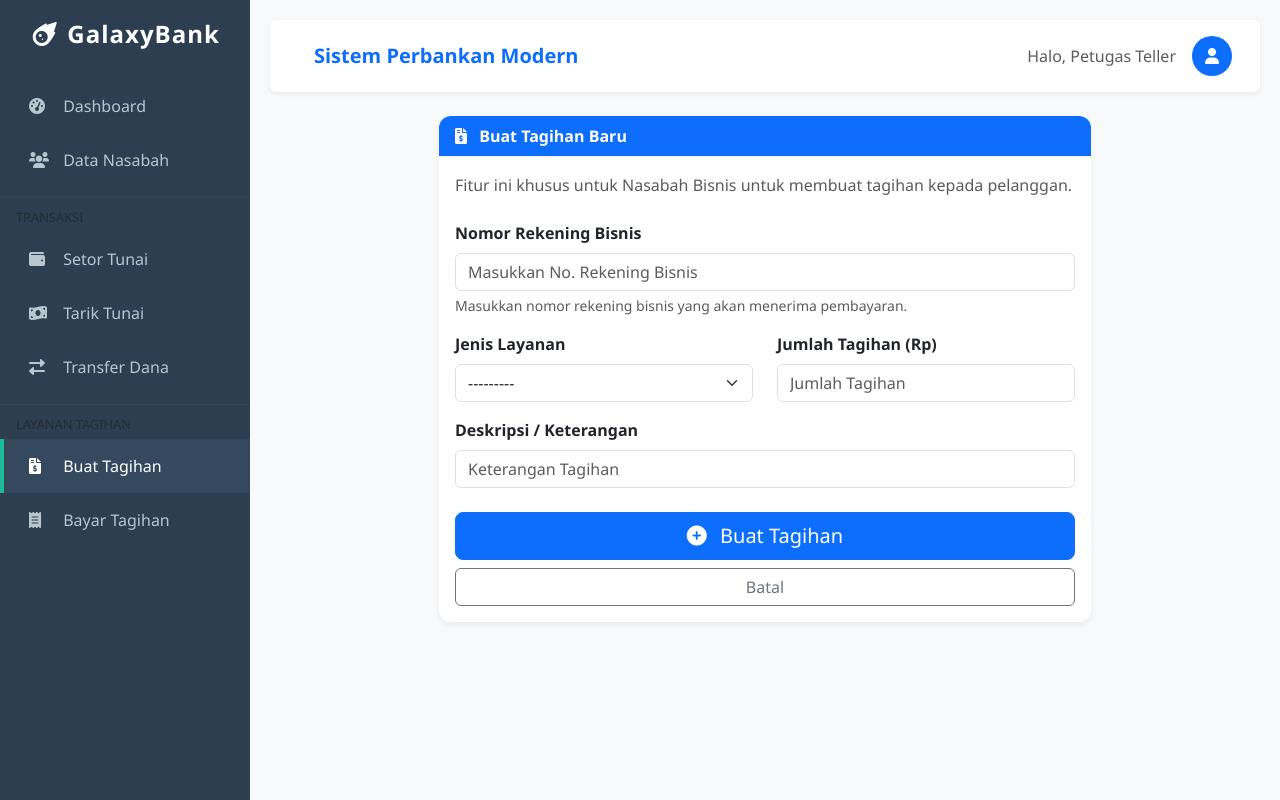
After one commit to gabrielsawori/GatoScript, a Django app: page /tagihan/buat/ in a window 1280 px wide. The commit adds this page. Run offline with Django 5.2, Linux system fonts and the light colour scheme.

Commit message:
Upgrade banking simulator with modern UI and bill payments

```diff
--- a/banking/forms.py
+++ b/banking/forms.py
@@ -1,7 +1,14 @@
 from django import forms
-from .models import Nasabah
+from .models import Nasabah, Tagihan
 
 class NasabahForm(forms.ModelForm):
+    # Field tambahan untuk memilih tipe akun saat pendaftaran nasabah baru
+    TIPE_AKUN = (
+        ('PRIBADI', 'Rekening Pribadi'),
+        ('BISNIS', 'Rekening Bisnis'),
+    )
+    tipe_akun = forms.ChoiceField(choices=TIPE_AKUN, widget=forms.Select(attrs={'class': 'form-select'}))
+
     class Meta:
         model = Nasabah
         fields = ['nama_lengkap', 'nik', 'alamat', 'no_telepon']
@@ -11,3 +18,31 @@ class NasabahForm(forms.ModelForm):
             'alamat': forms.Textarea(attrs={'class': 'form-control', 'rows': 3, 'placeholder': 'Alamat Lengkap'}),
             'no_telepon': forms.TextInput(attrs={'class': 'form-control', 'placeholder': 'No. Telepon'}),
         }
+
+class TagihanForm(forms.ModelForm):
+    no_rekening_bisnis = forms.CharField(
+        max_length=20,
+        label="No. Rekening Bisnis (Pembuat)",
+        widget=forms.TextInput(attrs={'class': 'form-control', 'placeholder': 'Masukkan No. Rekening Bisnis'})
+    )
+
+    class Meta:
+        model = Tagihan
+        fields = ['jenis_layanan', 'jumlah', 'deskripsi']
+        widgets = {
+            'jenis_layanan': forms.Select(attrs={'class': 'form-select'}),
+            'jumlah': forms.NumberInput(attrs={'class': 'form-control', 'placeholder': 'Jumlah Tagihan'}),
+            'deskripsi': forms.TextInput(attrs={'class': 'form-control', 'placeholder': 'Keterangan Tagihan'}),
+        }
+
+class BayarTagihanForm(forms.Form):
+    nomor_tagihan = forms.CharField(
+        max_length=30,
+        label="Nomor Tagihan",
+        widget=forms.TextInput(attrs={'class': 'form-control', 'placeholder': 'Contoh: INV...'})
+    )
+    no_rekening_pembayar = forms.CharField(
+        max_length=20,
+        label="No. Rekening Pembayar",
+        widget=forms.TextInput(attrs={'class': 'form-control', 'placeholder': 'Masukkan No. Rekening Anda'})
+    )
--- a/banking/templates/banking/base.html
+++ b/banking/templates/banking/base.html
@@ -101,6 +101,14 @@
         <a href="{% url 'transfer' %}" class="{% if 'transfer' in request.path %}active{% endif %}">
             <i class="fas fa-exchange-alt"></i> Transfer Dana
         </a>
+        <hr style="border-color: #ffffff30; margin: 10px 0;">
+        <div class="px-3 text-uppercase text-muted" style="font-size: 0.8rem; margin-bottom: 5px;">Layanan Tagihan</div>
+        <a href="{% url 'buat_tagihan' %}" class="{% if 'tagihan/buat' in request.path %}active{% endif %}">
+            <i class="fas fa-file-invoice-dollar"></i> Buat Tagihan
+        </a>
+        <a href="{% url 'bayar_tagihan' %}" class="{% if 'tagihan/bayar' in request.path %}active{% endif %}">
+            <i class="fas fa-receipt"></i> Bayar Tagihan
+        </a>
     </div>
 
     <div class="content">
--- /dev/null
+++ b/banking/templates/banking/buat_tagihan.html
@@ -0,0 +1,51 @@
+{% extends 'banking/base.html' %}
+
+{% block title %}Buat Tagihan Baru{% endblock %}
+
+{% block content %}
+<div class="row justify-content-center">
+    <div class="col-md-8">
+        <div class="card">
+            <div class="card-header bg-primary text-white">
+                <i class="fas fa-file-invoice-dollar me-2"></i> Buat Tagihan Baru
+            </div>
+            <div class="card-body">
+                <p class="text-muted mb-4">Fitur ini khusus untuk Nasabah Bisnis untuk membuat tagihan kepada pelanggan.</p>
+
+                <form method="POST">
+                    {% csrf_token %}
+
+                    <div class="mb-3">
+                        <label class="form-label fw-bold">Nomor Rekening Bisnis</label>
+                        {{ form.no_rekening_bisnis }}
+                        <div class="form-text">Masukkan nomor rekening bisnis yang akan menerima pembayaran.</div>
+                    </div>
+
+                    <div class="row">
+                        <div class="col-md-6 mb-3">
+                            <label class="form-label fw-bold">Jenis Layanan</label>
+                            {{ form.jenis_layanan }}
+                        </div>
+                        <div class="col-md-6 mb-3">
+                            <label class="form-label fw-bold">Jumlah Tagihan (Rp)</label>
+                            {{ form.jumlah }}
+                        </div>
+                    </div>
+
+                    <div class="mb-4">
+                        <label class="form-label fw-bold">Deskripsi / Keterangan</label>
+                        {{ form.deskripsi }}
+                    </div>
+
+                    <div class="d-grid gap-2">
+                        <button type="submit" class="btn btn-primary btn-lg">
+                            <i class="fas fa-plus-circle me-2"></i> Buat Tagihan
+                        </button>
+                        <a href="{% url 'dashboard' %}" class="btn btn-outline-secondary">Batal</a>
+                    </div>
+                </form>
+            </div>
+        </div>
+    </div>
+</div>
+{% endblock %}
--- a/banking/urls.py
+++ b/banking/urls.py
@@ -9,4 +9,6 @@ urlpatterns = [
     path('nasabah/', views.nasabah_list, name='nasabah_list'),
     path('nasabah/tambah/', views.tambah_nasabah, name='tambah_nasabah'),
     path('rekening/<str:no_rekening>/', views.rekening_detail, name='rekening_detail'),
+    path('tagihan/buat/', views.buat_tagihan, name='buat_tagihan'),
+    path('tagihan/bayar/', views.bayar_tagihan, name='bayar_tagihan'),
 ]
--- a/banking/views.py
+++ b/banking/views.py
@@ -2,22 +2,18 @@ from django.shortcuts import render, redirect, get_object_or_404
 from django.contrib import messages
 from django.db import transaction
 from django.db.models import Sum
-from .models import Nasabah, Rekening, Transaksi
-from .forms import NasabahForm
+from .models import Nasabah, Rekening, Transaksi, Tagihan
+from .forms import NasabahForm, TagihanForm, BayarTagihanForm
 from decimal import Decimal, InvalidOperation
+from django.utils import timezone
 
-# Safety threshold to prevent Decimal Overflow/InvalidOperation in SQLite
-# Accounts with saldo or transactions > this value will be excluded from stats
+# Safety threshold
 SAFE_DECIMAL_LIMIT = Decimal('1e14')
 
 def dashboard(request):
     total_nasabah = Nasabah.objects.count()
     total_rekening = Rekening.objects.count()
-
-    # Filter saldo to avoid InvalidOperation on huge numbers/Inf
     total_saldo = Rekening.objects.filter(saldo__lt=SAFE_DECIMAL_LIMIT).aggregate(Sum('saldo'))['saldo__sum'] or 0
-
-    # Filter transactions to avoid displaying corrupted data
     recent_transactions = Transaksi.objects.filter(nominal__lt=SAFE_DECIMAL_LIMIT).order_by('-waktu')[:5]
 
     context = {
@@ -32,69 +28,38 @@ def setor_tunai(request):
     if request.method == 'POST':
         no_rekening = request.POST.get('no_rekening')
         nominal = request.POST.get('nominal')
-
         try:
             nominal_dec = Decimal(nominal)
-            if nominal_dec <= 0:
-                raise ValueError("Nominal harus positif")
-
+            if nominal_dec <= 0: raise ValueError("Nominal harus positif")
             with transaction.atomic():
-                # Lock row for update to prevent race conditions
                 rekening = Rekening.objects.select_for_update().get(no_rekening=no_rekening)
-
                 rekening.saldo += nominal_dec
                 rekening.save()
-
-                Transaksi.objects.create(
-                    rekening=rekening,
-                    jenis='SETOR',
-                    nominal=nominal_dec,
-                    keterangan='Setoran via Loket Web'
-                )
-
+                Transaksi.objects.create(rekening=rekening, jenis='SETOR', nominal=nominal_dec, keterangan='Setoran via Loket Web')
             messages.success(request, f"Sukses! Saldo {rekening.nasabah.nama_lengkap} bertambah Rp {nominal_dec:,.2f}")
             return redirect('dashboard')
-
-        except Rekening.DoesNotExist:
-            messages.error(request, "Nomor Rekening tidak ditemukan!")
-        except (ValueError, InvalidOperation):
-            messages.error(request, "Nominal harus angka positif!")
-
+        except Rekening.DoesNotExist: messages.error(request, "Nomor Rekening tidak ditemukan!")
+        except (ValueError, InvalidOperation): messages.error(request, "Nominal harus angka positif!")
     return render(request, 'banking/setor.html')
 
 def tarik_tunai(request):
     if request.method == 'POST':
         no_rekening = request.POST.get('no_rekening')
         nominal = request.POST.get('nominal')
-
         try:
             nominal_dec = Decimal(nominal)
-            if nominal_dec <= 0:
-                raise ValueError("Nominal harus positif")
-
+            if nominal_dec <= 0: raise ValueError("Nominal harus positif")
             with transaction.atomic():
                 rekening = Rekening.objects.select_for_update().get(no_rekening=no_rekening)
-
                 if rekening.saldo >= nominal_dec:
                     rekening.saldo -= nominal_dec
                     rekening.save()
-
-                    Transaksi.objects.create(
-                        rekening=rekening,
-                        jenis='TARIK',
-                        nominal=nominal_dec,
-                        keterangan='Penarikan via Loket Web'
-                    )
+                    Transaksi.objects.create(rekening=rekening, jenis='TARIK', nominal=nominal_dec, keterangan='Penarikan via Loket Web')
                     messages.success(request, f"Sukses! Penarikan Rp {nominal_dec:,.2f} dari {rekening.nasabah.nama_lengkap} berhasil.")
                     return redirect('dashboard')
-                else:
-                    messages.error(request, "Saldo tidak mencukupi!")
-
-        except Rekening.DoesNotExist:
-            messages.error(request, "Nomor Rekening tidak ditemukan!")
-        except (ValueError, InvalidOperation):
-            messages.error(request, "Nominal harus angka positif!")
-
+                else: messages.error(request, "Saldo tidak mencukupi!")
+        except Rekening.DoesNotExist: messages.error(request, "Nomor Rekening tidak ditemukan!")
+        except (ValueError, InvalidOperation): messages.error(request, "Nominal harus angka positif!")
     return render(request, 'banking/tarik.html')
 
 def transfer(request):
@@ -102,58 +67,27 @@ def transfer(request):
         rek_asal = request.POST.get('rek_asal')
         rek_tujuan = request.POST.get('rek_tujuan')
         nominal = request.POST.get('nominal')
-
         try:
             if rek_asal == rek_tujuan:
                 messages.error(request, "Tidak bisa transfer ke rekening sendiri!")
                 return render(request, 'banking/transfer.html')
-
             nominal_dec = Decimal(nominal)
-            if nominal_dec <= 0:
-                raise ValueError("Nominal harus positif")
-
+            if nominal_dec <= 0: raise ValueError("Nominal harus positif")
             with transaction.atomic():
-                # Lock both rows. Order by ID to prevent deadlocks is good practice,
-                # but here we fetch individually.
-                # Ideally: fetch both using __in and order_by id.
-                # But for simplicity in this simulator:
                 pengirim = Rekening.objects.select_for_update().get(no_rekening=rek_asal)
-                # We fetch penerima inside atomic too.
                 penerima = Rekening.objects.select_for_update().get(no_rekening=rek_tujuan)
-
                 if pengirim.saldo >= nominal_dec:
                     pengirim.saldo -= nominal_dec
                     pengirim.save()
-
                     penerima.saldo += nominal_dec
                     penerima.save()
-
-                    # Catat untuk pengirim
-                    Transaksi.objects.create(
-                        rekening=pengirim,
-                        jenis='TRANSFER',
-                        nominal=nominal_dec,
-                        keterangan=f'Transfer ke {penerima.nasabah.nama_lengkap} ({rek_tujuan})'
-                    )
-
-                    # Catat untuk penerima
-                    Transaksi.objects.create(
-                        rekening=penerima,
-                        jenis='TRANSFER',
-                        nominal=nominal_dec,
-                        keterangan=f'Transfer masuk dari {pengirim.nasabah.nama_lengkap} ({rek_asal})'
-                    )
-
+                    Transaksi.objects.create(rekening=pengirim, jenis='TRANSFER', nominal=nominal_dec, keterangan=f'Transfer ke {penerima.nasabah.nama_lengkap} ({rek_tujuan})')
+                    Transaksi.objects.create(rekening=penerima, jenis='TRANSFER', nominal=nominal_dec, keterangan=f'Transfer masuk dari {pengirim.nasabah.nama_lengkap} ({rek_asal})')
                     messages.success(request, "Transfer Berhasil!")
                     return redirect('dashboard')
-                else:
-                    messages.error(request, "Saldo pengirim tidak mencukupi!")
-
-        except Rekening.DoesNotExist:
-            messages.error(request, "Salah satu Nomor Rekening tidak ditemukan!")
-        except (ValueError, InvalidOperation):
-            messages.error(request, "Nominal harus angka positif!")
-
+                else: messages.error(request, "Saldo pengirim tidak mencukupi!")
+        except Rekening.DoesNotExist: messages.error(request, "Salah satu Nomor Rekening tidak ditemukan!")
+        except (ValueError, InvalidOperation): messages.error(request, "Nominal harus angka positif!")
     return render(request, 'banking/transfer.html')
 
 def nasabah_list(request):
@@ -165,9 +99,10 @@ def tambah_nasabah(request):
         form = NasabahForm(request.POST)
         if form.is_valid():
             nasabah = form.save()
-            # Auto create rekening default
-            Rekening.objects.create(nasabah=nasabah, jenis='SILVER', saldo=0)
-            messages.success(request, f"Nasabah {nasabah.nama_lengkap} berhasil ditambahkan! Rekening otomatis dibuat.")
+            tipe_akun = form.cleaned_data.get('tipe_akun', 'PRIBADI') # Handle if not present, though form should have it
+            # Auto create rekening based on selection
+            Rekening.objects.create(nasabah=nasabah, jenis='SILVER', tipe=tipe_akun, saldo=0)
+            messages.success(request, f"Nasabah {nasabah.nama_lengkap} ({tipe_akun}) berhasil ditambahkan!")
             return redirect('nasabah_list')
     else:
         form = NasabahForm()
@@ -175,6 +110,91 @@ def tambah_nasabah(request):
 
 def rekening_detail(request, no_rekening):
     rekening = get_object_or_404(Rekening, no_rekening=no_rekening)
-    # Filter transactions for detail view as well
     riwayat = Transaksi.objects.filter(rekening=rekening, nominal__lt=SAFE_DECIMAL_LIMIT).order_by('-waktu')
     return render(request, 'banking/rekening_detail.html', {'rekening': rekening, 'riwayat': riwayat})
+
+# --- FITUR BARU: TAGIHAN ---
+
+def buat_tagihan(request):
+    if request.method == 'POST':
+        form = TagihanForm(request.POST)
+        if form.is_valid():
+            no_rek_bisnis = form.cleaned_data['no_rekening_bisnis']
+            try:
+                rek_bisnis = Rekening.objects.get(no_rekening=no_rek_bisnis)
+                if rek_bisnis.tipe != 'BISNIS':
+                    messages.error(request, "Hanya Rekening BISNIS yang bisa membuat tagihan!")
+                    return render(request, 'banking/buat_tagihan.html', {'form': form})
+
+                tagihan = form.save(commit=False)
+                tagihan.pembuat = rek_bisnis
+                tagihan.save()
+                messages.success(request, f"Tagihan Berhasil Dibuat! Nomor Tagihan: {tagihan.nomor_tagihan}")
+                return redirect('buat_tagihan')
+            except Rekening.DoesNotExist:
+                messages.error(request, "Nomor Rekening Bisnis tidak ditemukan!")
+    else:
+        form = TagihanForm()
+    return render(request, 'banking/buat_tagihan.html', {'form': form})
+
+def bayar_tagihan(request):
+    if request.method == 'POST':
+        form = BayarTagihanForm(request.POST)
+        if form.is_valid():
+            nomor_tagihan = form.cleaned_data['nomor_tagihan']
+            no_rek_pembayar = form.cleaned_data['no_rekening_pembayar']
+
+            try:
+                tagihan = Tagihan.objects.get(nomor_tagihan=nomor_tagihan)
+                if tagihan.status == 'LUNAS':
+                    messages.warning(request, "Tagihan ini sudah lunas!")
+                    return redirect('bayar_tagihan')
+
+                with transaction.atomic():
+                    pembayar = Rekening.objects.select_for_update().get(no_rekening=no_rek_pembayar)
+                    pembuat = Rekening.objects.select_for_update().get(pk=tagihan.pembuat.pk) # Lock pembuat juga
+
+                    if pembayar.saldo >= tagihan.jumlah:
+                        # Transfer Logic
+                        pembayar.saldo -= tagihan.jumlah
+                        pembayar.save()
+
+                        pembuat.saldo += tagihan.jumlah
+                        pembuat.save()
+
+                        # Update Tagihan
+                        tagihan.status = 'LUNAS'
+                        tagihan.pembayar = pembayar
+                        tagihan.waktu_dibayar = timezone.now()
+                        tagihan.save()
+
+                        # Catat Transaksi
+                        Transaksi.objects.create(
+                            rekening=pembayar,
+                            jenis='BAYAR',
+                            nominal=tagihan.jumlah,
+                            keterangan=f'Bayar Tagihan {tagihan.nomor_tagihan} ({tagihan.jenis_layanan})'
+                        )
+                        # Catat transaksi masuk buat bisnis
+                        Transaksi.objects.create(
+                            rekening=pembuat,
+                            jenis='TRANSFER', # Using TRANSFER for income from bill
+                            nominal=tagihan.jumlah,
+                            keterangan=f'Terima Pembayaran {tagihan.nomor_tagihan}'
+                        )
+
+                        messages.success(request, f"Tagihan {tagihan.nomor_tagihan} LUNAS! Terimakasih.")
+                        return redirect('dashboard')
+                    else:
+                        messages.error(request, "Saldo tidak mencukupi untuk membayar tagihan ini.")
+
+            except Tagihan.DoesNotExist:
+                messages.error(request, "Nomor Tagihan tidak ditemukan!")
+            except Rekening.DoesNotExist:
+                messages.error(request, "Nomor Rekening Pembayar tidak ditemukan!")
+            except Exception as e:
+                messages.error(request, f"Terjadi kesalahan: {str(e)}")
+
+    else:
+        form = BayarTagihanForm()
+    return render(request, 'banking/bayar_tagihan.html', {'form': form})
```
Also changed, not shown: banking/models.py (+47 -3 lines), banking/templates/banking/bayar_tagihan.html (added, +41 -0 lines), banking/tests.py (+42 -1 lines), banking/migrations/0002_rekening_tipe_alter_rekening_saldo_and_more.py (added).
